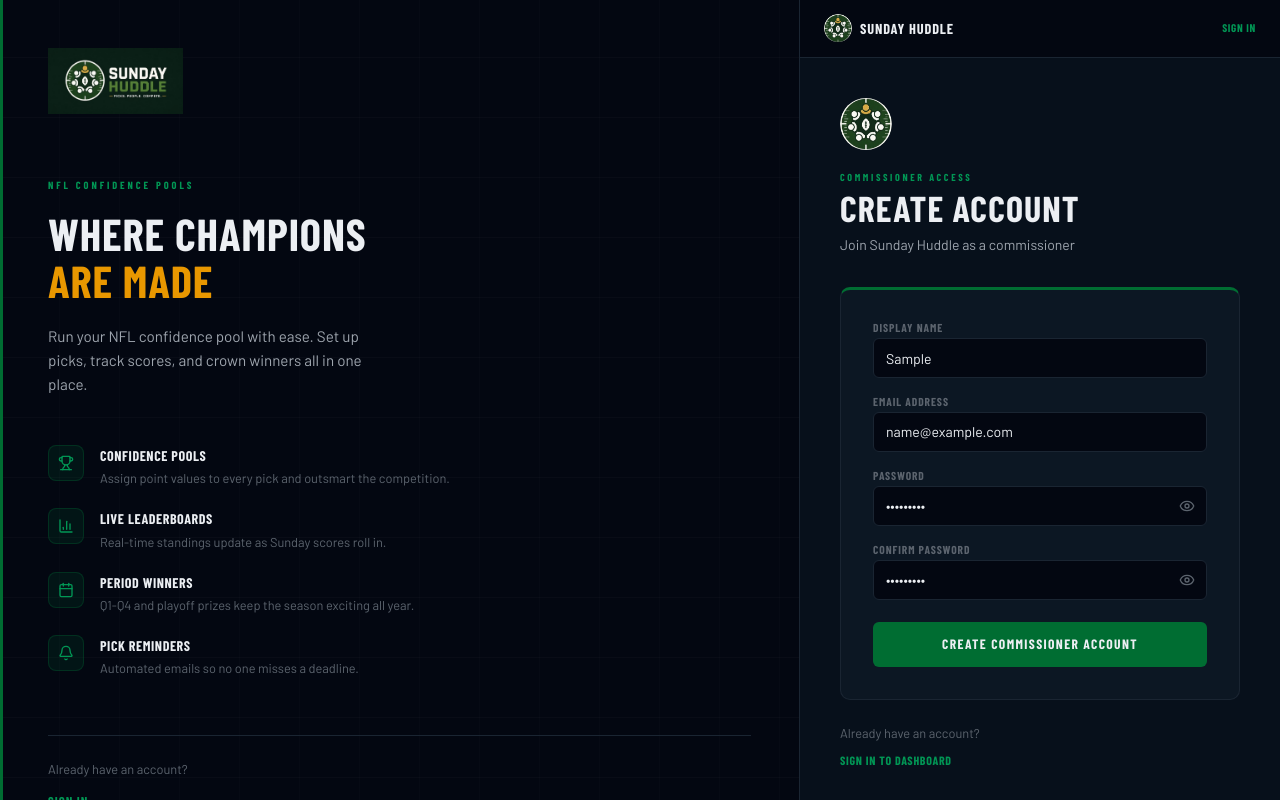
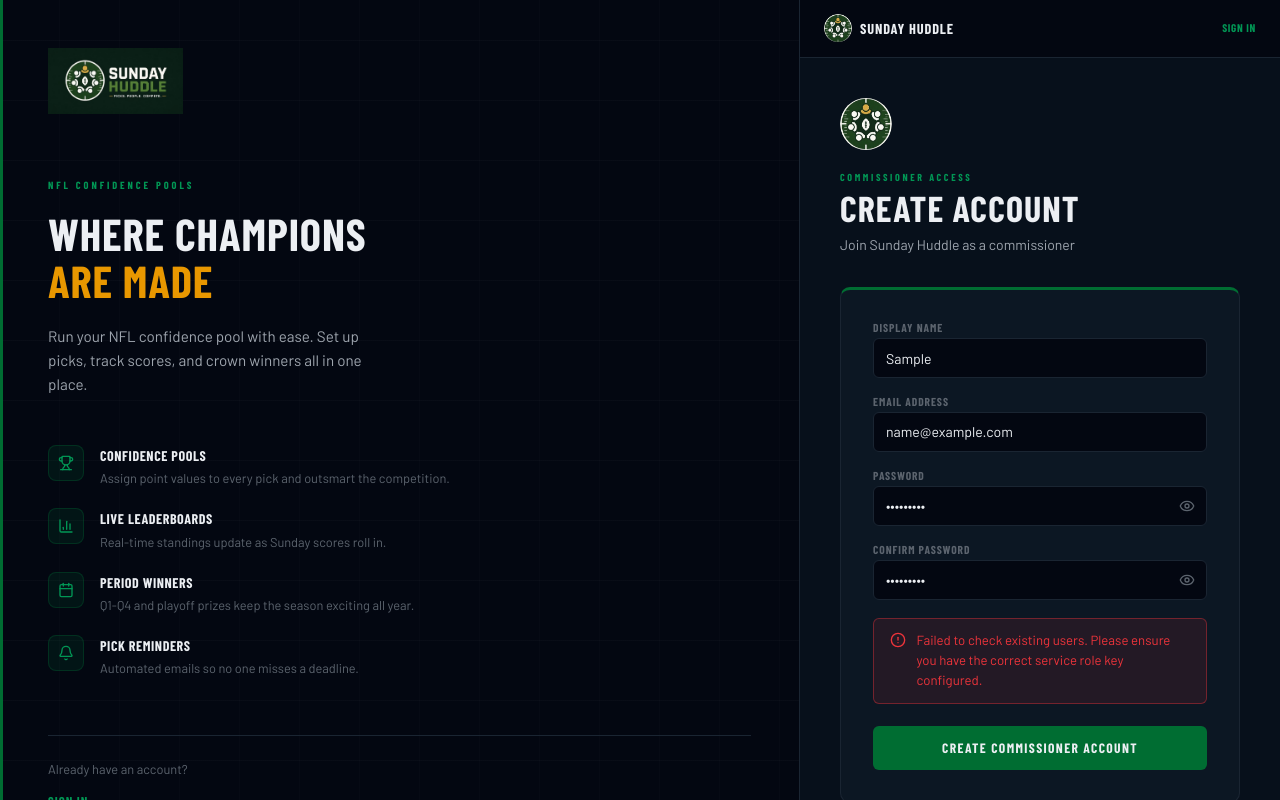
Before and after one commit to y0dev/nfl_football_pool, a Next.js app: page /register in a window 1280 px wide. Both pictures are taken after typing "Sample", "name@example.com", "Sample123", "Sample123" into the empty fields and a click on the button "CREATE COMMISSIONER ACCOUNT". Shown: the top 800 px of the page. Built offline with nearby package versions, Linux system fonts and the light colour scheme; no server answers; a web font is replaced by a local one.

Commit message:
[SH][UI][AUTH] Show inline success and error banners on register page

```diff
--- a/src/app/register/page.tsx
+++ b/src/app/register/page.tsx
@@ -6,8 +6,7 @@ import { useForm } from 'react-hook-form';
 import { z } from 'zod';
 import { Form, FormControl, FormField, FormItem, FormLabel, FormMessage } from '@/components/ui/form';
 import { Input } from '@/components/ui/input';
-import { useToast } from '@/hooks/use-toast';
-import { Eye, EyeOff, Trophy, BarChart3, Calendar, Bell } from 'lucide-react';
+import { Eye, EyeOff, Trophy, BarChart3, Calendar, Bell, CheckCircle2, AlertCircle } from 'lucide-react';
 import Link from 'next/link';
 import { useAuth, AuthProvider } from '@/lib/auth';
 import { loginUser } from '@/actions/loginUser';
@@ -55,7 +54,8 @@ function RegisterContent() {
   const [isLoading, setIsLoading] = useState(false);
   const [showPassword, setShowPassword] = useState(false);
   const [showConfirm, setShowConfirm] = useState(false);
-  const { toast } = useToast();
+  const [formError, setFormError] = useState('');
+  const [success, setSuccess] = useState(false);
   const { user, signIn, verifyAdminStatus } = useAuth();
   const router = useRouter();
 
@@ -77,6 +77,7 @@ function RegisterContent() {
 
   const onSubmit = async (data: RegisterFormData) => {
     setIsLoading(true);
+    setFormError('');
     try {
       const response = await fetch('/api/admin/create-commissioner', {
         method: 'POST',
@@ -87,6 +88,7 @@ function RegisterContent() {
       const result = await response.json();
 
       if (result.success) {
+        setSuccess(true);
         const loginResult = await loginUser(data.email, data.password);
         if (loginResult.success && loginResult.user) {
           await signIn(loginResult.user);
@@ -94,15 +96,13 @@ function RegisterContent() {
             ? createPageUrl('admindashboard')
             : createPageUrl('dashboard');
         } else {
-          // Account created but auto-login failed — fall back to login page
-          toast({ title: 'Account created', description: 'Please sign in to continue.' });
           window.location.href = createPageUrl('login');
         }
       } else {
-        toast({ title: 'Error', description: result.error || 'Failed to create account', variant: 'destructive' });
+        setFormError(result.error || 'Failed to create account. Please try again.');
       }
     } catch {
-      toast({ title: 'Error', description: 'Registration failed. Please try again.', variant: 'destructive' });
+      setFormError('Registration failed. Please check your connection and try again.');
     } finally {
       setIsLoading(false);
     }
@@ -348,13 +348,33 @@ function RegisterContent() {
                   )}
                 />
 
+                {/* Success banner */}
+                {success && (
+                  <div style={{ display: 'flex', alignItems: 'flex-start', gap: '0.65rem', padding: '0.75rem 1rem', background: 'oklch(46% 0.14 155 / 0.12)', border: '1px solid oklch(46% 0.14 155 / 0.4)', borderRadius: 6 }}>
+                    <CheckCircle2 style={{ width: 16, height: 16, color: greenHi, flexShrink: 0, marginTop: 1 }} />
+                    <p style={{ ...b, fontSize: '0.825rem', color: greenHi, margin: 0 }}>
+                      Account created! Taking you to your dashboard…
+                    </p>
+                  </div>
+                )}
+
+                {/* Error banner */}
+                {formError && !success && (
+                  <div style={{ display: 'flex', alignItems: 'flex-start', gap: '0.65rem', padding: '0.75rem 1rem', background: 'oklch(62% 0.22 25 / 0.1)', border: '1px solid oklch(62% 0.22 25 / 0.4)', borderRadius: 6 }}>
+                    <AlertCircle style={{ width: 16, height: 16, color: errRed, flexShrink: 0, marginTop: 1 }} />
+                    <p style={{ ...b, fontSize: '0.825rem', color: errRed, margin: 0 }}>
+                      {formError}
+                    </p>
+                  </div>
+                )}
+
                 <button
                   type="submit"
-                  disabled={isLoading}
+                  disabled={isLoading || success}
                   style={{
                     width: '100%',
                     padding: '0.75rem 1rem',
-                    background: isLoading ? 'oklch(35% 0.08 155)' : green,
+                    background: isLoading || success ? 'oklch(35% 0.08 155)' : green,
                     color: text, border: 'none', borderRadius: 6,
                     ...bc, fontWeight: 700, fontSize: '0.85rem',
                     letterSpacing: '0.1em', textTransform: 'uppercase',
@@ -364,10 +384,15 @@ function RegisterContent() {
                     marginTop: '0.25rem',
                   }}
                 >
-                  {isLoading ? (
+                  {success ? (
                     <>
                       <span style={{ width: 14, height: 14, border: '2px solid oklch(50% 0.08 155)', borderTopColor: text, borderRadius: '50%', display: 'inline-block', animation: 'spin 0.8s linear infinite' }} />
-                      Creating Account...
+                      Redirecting…
+                    </>
+                  ) : isLoading ? (
+                    <>
+                      <span style={{ width: 14, height: 14, border: '2px solid oklch(50% 0.08 155)', borderTopColor: text, borderRadius: '50%', display: 'inline-block', animation: 'spin 0.8s linear infinite' }} />
+                      Creating Account…
                     </>
                   ) : (
                     'Create Commissioner Account'
```
